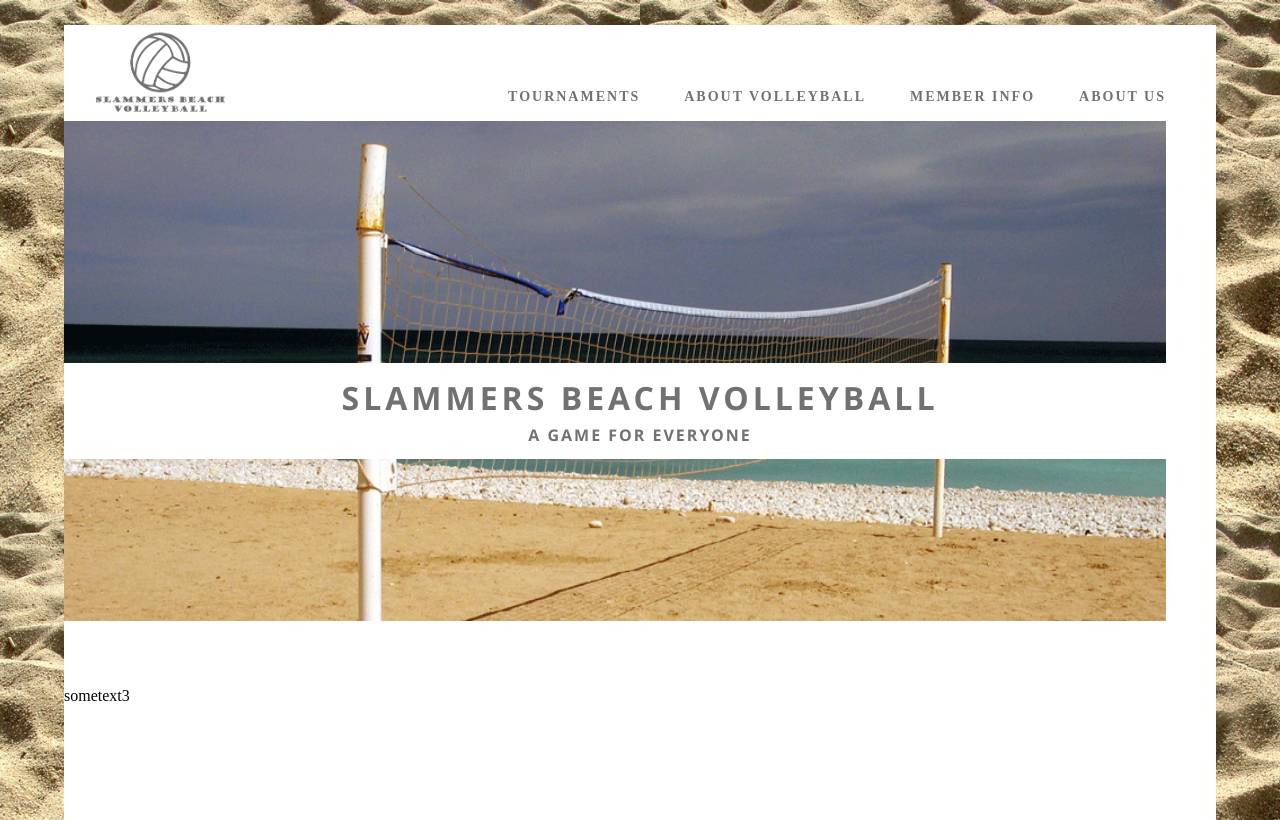
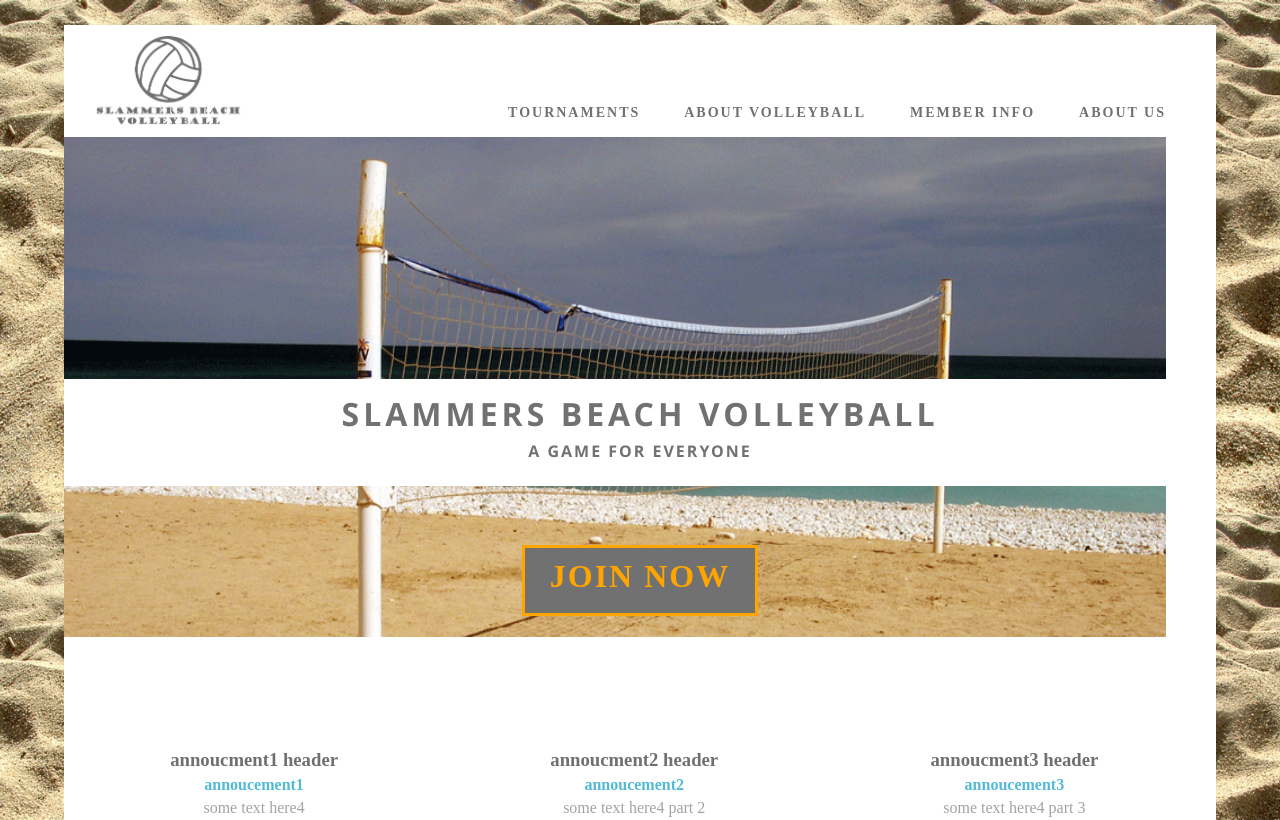
Before and after one commit to GregMcLindon/slammersBeachVolleyball, a plain HTML site: page index.html in a window 1280 px wide. Shown: the top 820 px of the page. Drawn offline with Linux system fonts and the light colour scheme; files whose address does not match are found by name.

Commit message:
Join Now button completed

```diff
--- a/index.html
+++ b/index.html
@@ -14,17 +14,19 @@
 <!-- header sectiion i.e. nav bar -->
 	<div class="header"><!--<img src="images/logo/Sbv_GREEN.gif"  height="60px" alt=""/>-->
 	<!-- navigation bar -->
-	<div class="navigationBar">
+	<nav>
     	<li><a href="aboutUs.html">ABOUT US</a></li>
     	<li><a href="members.html">MEMBER INFO</a></li>
     	<li><a href="volleyball.html">ABOUT VOLLEYBALL</a></li>
 	    <li><a href="tournaments.html">TOURNAMENTS</a></li>
-	</div>
+	</nav>
 	</div>
 <!-- club name section at top of page-->
 	<div class="banner"><div class="bannerStrip"><h2>SLAMMERS BEACH VOLLEYBALL</h2><p>A GAME FOR EVERYONE</p></div></div>
 <!-- top join now section -->
-	<div class="bannerJoin"><p>sometext3</p></div>
+	<div class="bannerJoin">
+		<div class="button"><a href="joinNow.html">JOIN NOW</a></div>
+	</div>
 <!-- Annoucements section -->
 	<div class="annoucements">
 		<!-- Annoucement1 -->
@@ -37,10 +39,10 @@
 <!-- black & white join now section at bottom of page -->
 	<div class="bannerJoinBW"><p>sometext6 banner join BW</p></div>
 <!-- footer section -->
-	<div class="footer">
+	<footer>
 		<!--<a rel="license" href="http://creativecommons.org/licenses/by-nc-sa/4.0/"><img alt="Creative Commons License" style="border-width:0" src="https://i.creativecommons.org/l/by-nc-sa/4.0/88x31.png" /></a><br />This work is licensed under a <a rel="license" href="http://creativecommons.org/licenses/by-nc-sa/4.0/">Creative Commons Attribution-NonCommercial-ShareAlike 4.0 International License</a>.-->
 		<a rel="license" href="http://creativecommons.org/licenses/by-nc-sa/4.0/"><img alt="Creative Commons License" style="border-width:0" src="https://i.creativecommons.org/l/by-nc-sa/4.0/88x31.png" /></a><br />This work is licensed under a <a rel="license" href="http://creativecommons.org/licenses/by-nc-sa/4.0/">Creative Commons Attribution-NonCommercial-ShareAlike 4.0 International License</a>.
-	</div>
+	</footer>
 	</div><!-- End container section -->
 </body> <!-- End body section -->
 </html>
--- a/ssSlammersBeachVolleyBall.css
+++ b/ssSlammersBeachVolleyBall.css
@@ -25,22 +25,22 @@
 /*logo and navigation bar*/
 .header{
 	width: 100%;
-	height: 6pc;
+	height: 7pc;
 	background-color: #fff;
 	margin-right: 25px;
 	margin-top: 25px;
 	background-image: url("images/logo/Sbv_GREEN.gif");
 	background-repeat: no-repeat;
 	background-position: 25px;
-	background-size: 9pc;
+	background-size: 10pc;
 }
-.header .navigationBar {
+nav{
 	width: 75%;
 	margin-right: 25px;
 	float: right;
-	padding-top: 4pc;
+	padding-top: 5pc;
 }
-.header .navigationBar li{
+nav li{
 	float: right;
 	color: #FFFFFF;
 	font-size: 14px;
@@ -49,23 +49,23 @@
 	font-weight: bold;
 	transition: all 0.3s linear;
 }
-.header .navigationBar li a:link {
+nav li a:link {
 	color: #717171;
 	text-decoration: none;
 }
-.header .navigationBar li a:visited {
+nav li a:visited {
 	color: #717171;
 	text-decoration: none;
 }
-.header .navigationBar li a:focus {
+nav li a:focus {
 	color: red;
 	text-decoration: none;
 }
-.header .navigationBar li a:hover {
+nav li a:hover {
 	color: orange;
 	text-decoration: none;
 }
-.header .navigationBar li a:active {
+nav li a:active {
 	color: yellow;
 	text-decoration: none;
 }
@@ -84,12 +84,12 @@
 }
 .bannerStrip {
 	padding-top: 0.5pc;
+	vertical-align: middle;
 	padding-bottom: 0.5pc;
 	margin-top: 12pc;
 	margin-right: 0px;
 	margin-bottom: 0px;
 	margin-left: 0px;
-	height: 5pc;
 	background-color: #fff;
 	color: #717171;
 	text-align: center;
@@ -105,19 +105,46 @@
 	letter-spacing: 4px;
 	font-family: Segoe, "Segoe UI", "DejaVu Sans", "Trebuchet MS", Verdana, sans-serif;
 	font-size: 2pc;
-
 	line-height: 0px;
 }
 /*join now section*/
 .bannerJoin{
-	/*background-image: url("images/beachSandHorizontalWedge.gif");*/
-	margin-top: 0px;
-	padding-top: 50px;
-	background-size:cover;
-	padding-bottom:0px;
-	padding-left: 0px;
-	padding-right: 0px;
+	padding-top: 0px;
 	height: 150px;
+}
+.bannerJoin .button {
+	width: 20%;
+	height: 30%;
+	margin-top: -8%;
+	margin-right: auto;
+	margin-bottom: auto;
+	margin-left: auto;
+	text-align: center;
+	text-transform: uppercase;
+	font-weight: bold;
+	letter-spacing: 2px;
+	border: 3px solid orange;
+	color: orange;
+	transition: all 0.3s linear;
+	background-color: #717171;
+	padding-top: 10px;
+	padding-bottom: 10px;
+}
+.bannerJoin .button a{
+	color: orange;
+	text-decoration: none;
+	font-size: 200%;
+}
+.bannerJoin .button:hover {
+	background-color: orange;
+	color: #717171;
+	border: 3px solid #717171;
+}
+.bannerJoin .button:hover a {
+	color: #717171;
+	font-size: 200%;
+	padding-top: 10px;
+	padding-bottom: 10px;
 }
 /*annoucements section*/
 .annoucements{
@@ -167,11 +194,11 @@
 	height: 200px;
 }
 /*footer section at bottom of page*/
-.footer{
-	background-color: #717171;
-	padding-top: 10px;
-	height: 100px;
+footer{
+	padding-top: 25px;
+	padding-bottom: 25px;
 	color: #FFFFFF;
-	background-color: #757575;
-	margin-bottom: 25px
+	background-color: #494948;
+	margin-bottom: 25px;
+	text-align: center;
 }
```
